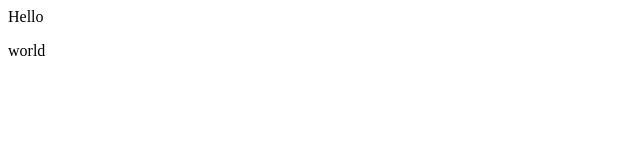
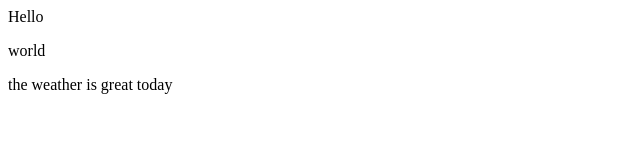
Before and after one commit to AhmedAGadir/git_session_prototype, a plain HTML site: page index.html in a window 1280 px wide. Shown: the whole page, without its empty margins (0-640 px from the left). Drawn offline with Linux system fonts and the light colour scheme.

Commit message:
spoke about the great weather

```diff
--- a/index.html
+++ b/index.html
@@ -1,2 +1,3 @@
 <div>Hello</div>
 <p>world</p>
+<p>the weather is great today</p>
```
